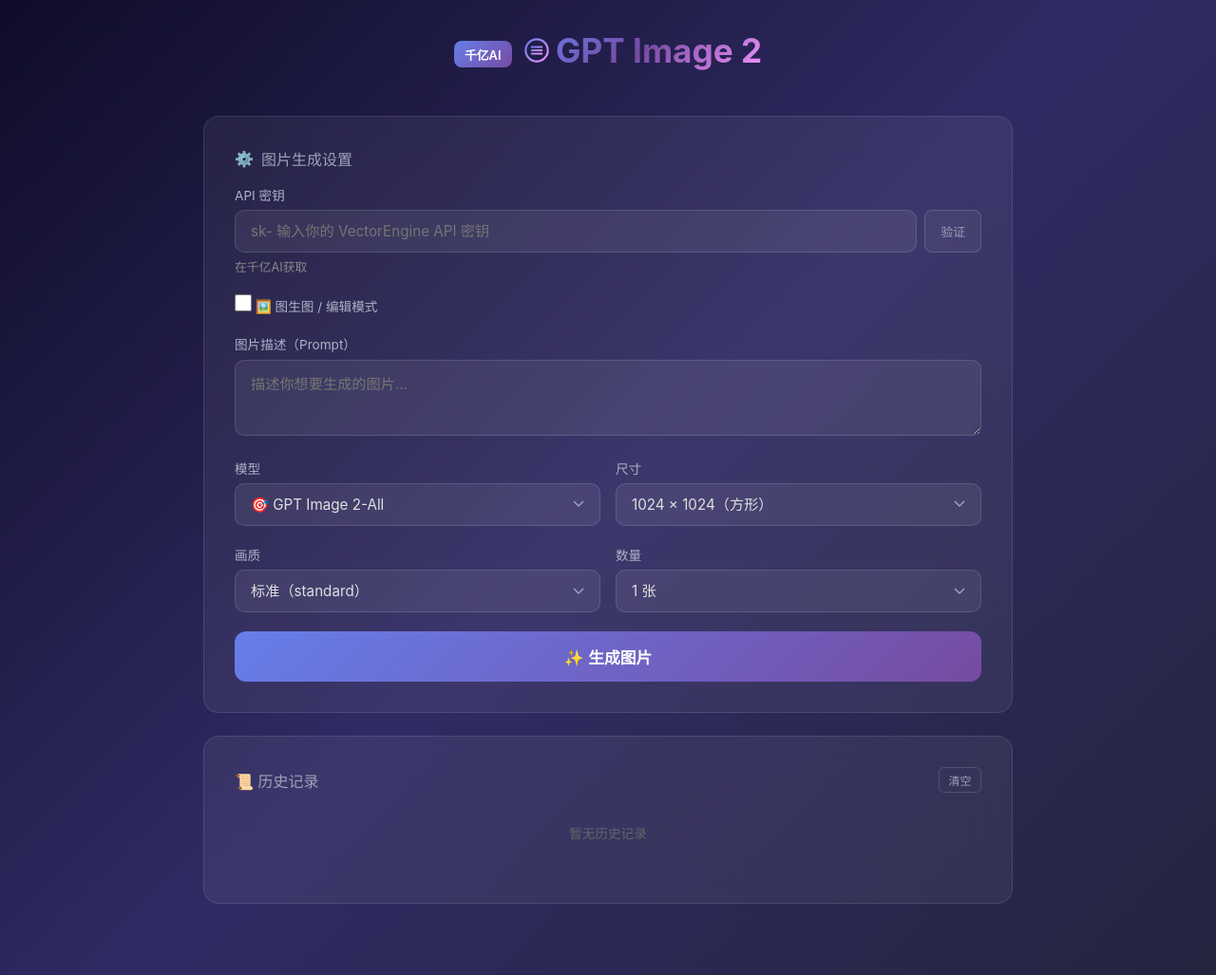
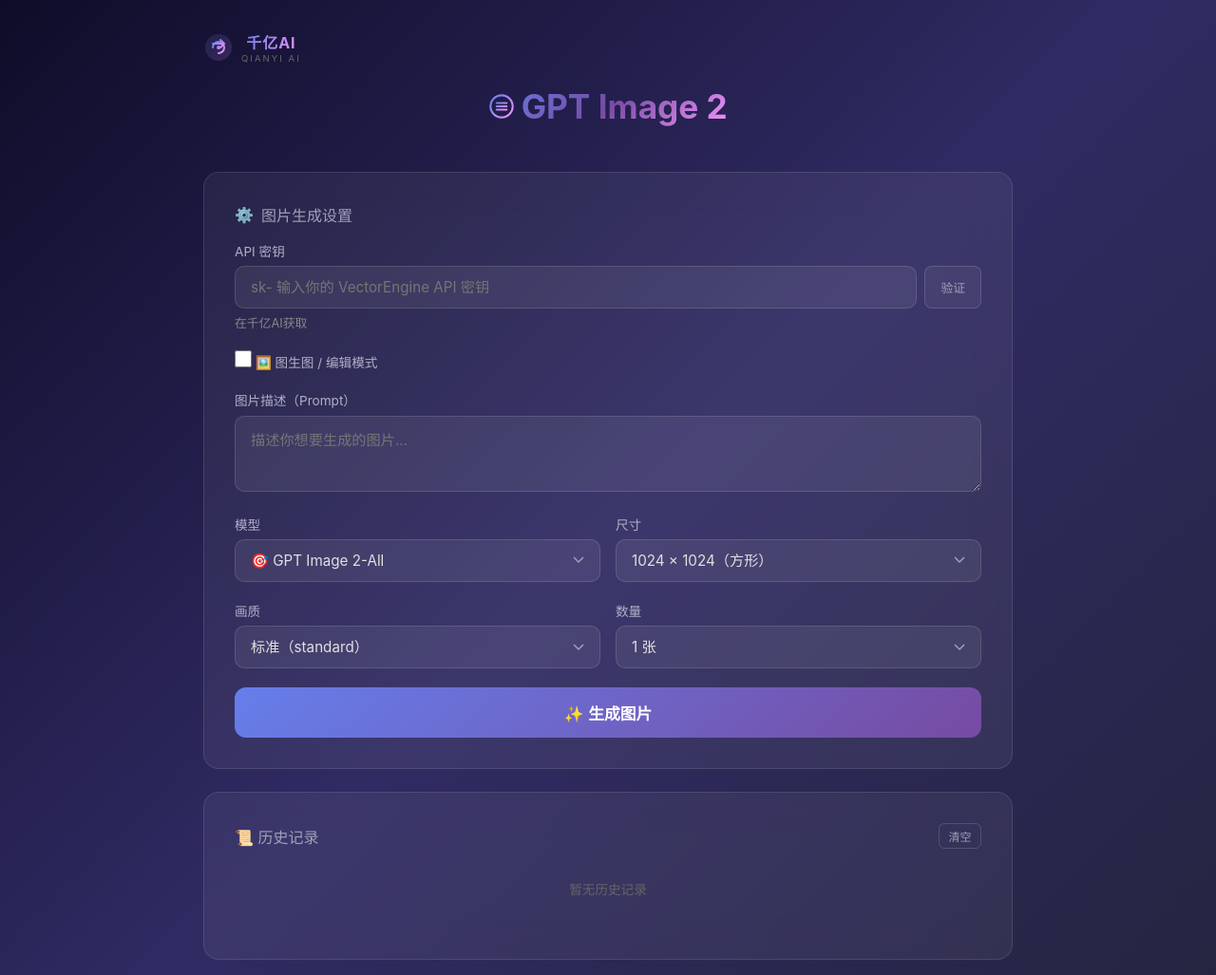
Before and after one commit to csx123-lab/gpt-image-2, a plain HTML site: page index.html in a window 1280 px wide. Shown: the top 1027 px of the page at 95% size. Drawn offline with Linux system fonts and the light colour scheme.

Commit message:
redesign qianyiai brand logo top-left

```diff
--- a/index.html
+++ b/index.html
@@ -195,9 +195,30 @@
 <body>
 <div class="container">
     <header>
-        <div style="display:flex;align-items:center;justify-content:center;gap:0.75rem;margin-bottom:0.5rem;flex-wrap:wrap;">
-            <span style="display:inline-flex;align-items:center;gap:0.4rem;background:linear-gradient(135deg,#667eea,#764ba2);color:#fff;padding:0.3rem 0.7rem;border-radius:8px;font-size:0.8rem;font-weight:600;">千亿AI</span>
-            <h1 style="display:flex;align-items:center;gap:0.4rem;">
+        <div style="display:flex;align-items:flex-start;justify-content:space-between;margin-bottom:1.5rem;">
+            <div style="display:flex;flex-direction:column;align-items:flex-start;gap:0.15rem;">
+                <div style="display:flex;align-items:center;gap:0.5rem;">
+                    <svg width="32" height="32" viewBox="0 0 32 32" fill="none">
+                        <defs>
+                            <linearGradient id="qlogo" x1="0" y1="0" x2="1" y2="1">
+                                <stop offset="0%" stop-color="#667eea"/>
+                                <stop offset="100%" stop-color="#f093fb"/>
+                            </linearGradient>
+                        </defs>
+                        <circle cx="16" cy="16" r="14" fill="url(#qlogo)" opacity="0.15"/>
+                        <path d="M10 16c0-3.3 2.7-6 6-6s6 2.7 6 6-2.7 6-6 6" stroke="url(#qlogo)" stroke-width="2" stroke-linecap="round"/>
+                        <path d="M22 12l-4 4M22 12l-4-4M22 12H10" stroke="url(#qlogo)" stroke-width="2" stroke-linecap="round" stroke-linejoin="round"/>
+                        <circle cx="16" cy="16" r="2" fill="url(#qlogo)"/>
+                    </svg>
+                    <div style="display:flex;flex-direction:column;gap:0;">
+                        <span style="font-size:1rem;font-weight:700;background:linear-gradient(135deg,#667eea,#f093fb);-webkit-background-clip:text;-webkit-text-fill-color:transparent;background-clip:text;letter-spacing:1px;">千亿AI</span>
+                        <span style="font-size:0.6rem;color:#666;letter-spacing:2px;text-transform:uppercase;">QianYi AI</span>
+                    </div>
+                </div>
+            </div>
+        </div>
+        <div style="text-align:center;margin-bottom:2rem;">
+            <h1 style="display:inline-flex;align-items:center;gap:0.4rem;">
                 <svg viewBox="0 0 24 24" width="28" height="28" fill="none" stroke="url(#gptGrad)" stroke-width="1.8" stroke-linecap="round" stroke-linejoin="round">
                     <defs><linearGradient id="gptGrad" x1="0" y1="0" x2="1" y2="1"><stop offset="0%" stop-color="#667eea"/><stop offset="100%" stop-color="#f093fb"/></linearGradient></defs>
                     <circle cx="12" cy="12" r="10"/>
```
